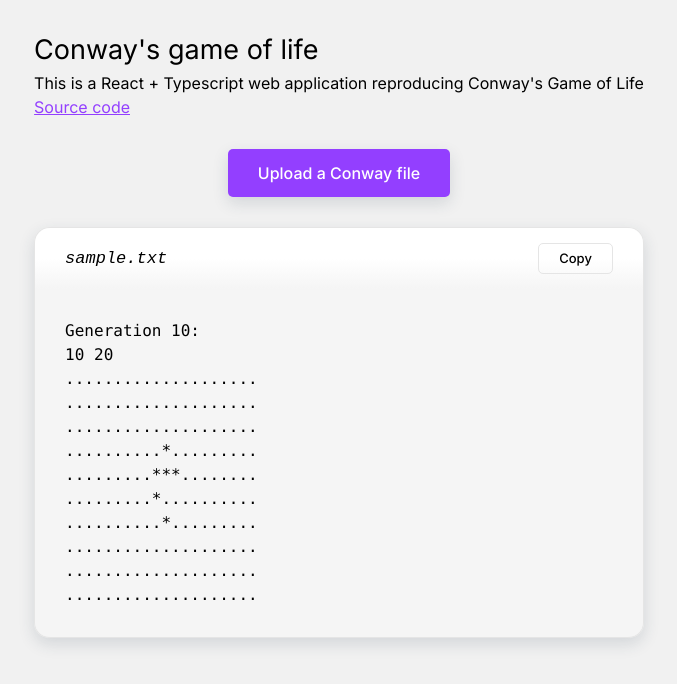
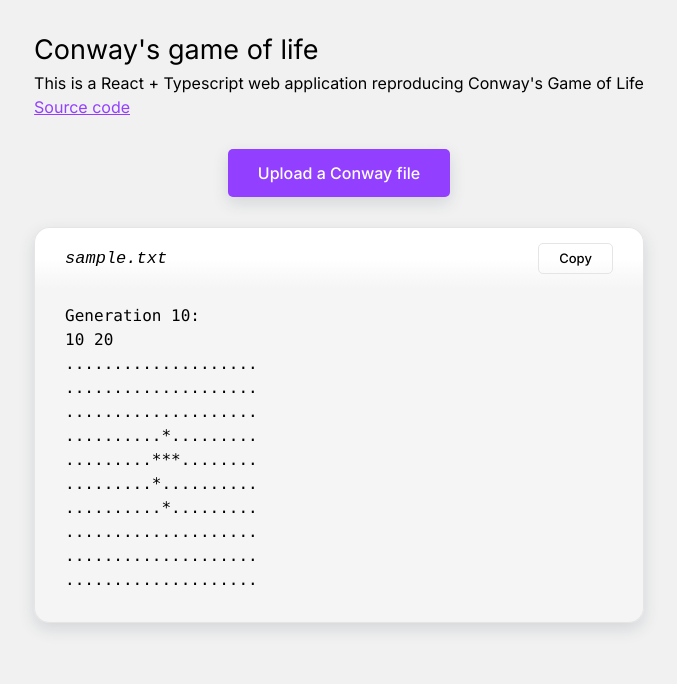
Before and after one commit to retini/conway-game-of-life, a React (Create React App) app: page / in a window 1280 px wide. Shown: the top 684 px of the page, without its empty margins (301-978 px from the left). Built offline with nearby package versions, Linux system fonts and the light colour scheme.

Commit message:
Reduce the top padding of the content in `ClipboardContent`

```diff
--- a/src/components/ClipboardContent/ClipboardContent.css
+++ b/src/components/ClipboardContent/ClipboardContent.css
@@ -33,7 +33,7 @@
 }
 
 .clipboardContent .content {
-	padding: 30px;
+	padding: 15px 30px 30px 30px;
 	border-bottom-left-radius: 15px;
 	border-bottom-right-radius: 15px;
 	background-color: var(--bg-tertiary);
```
